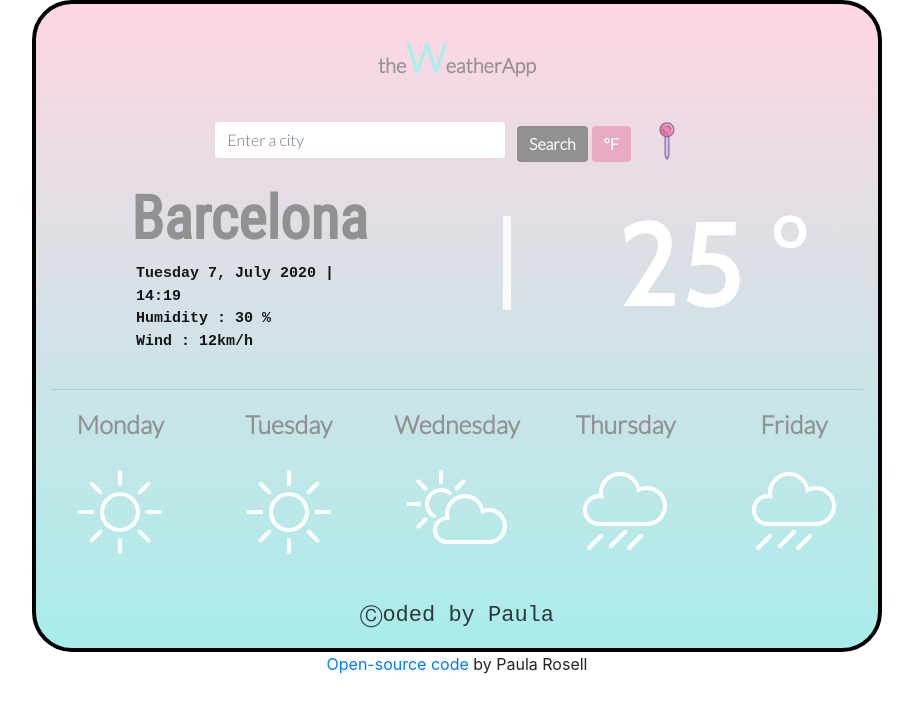
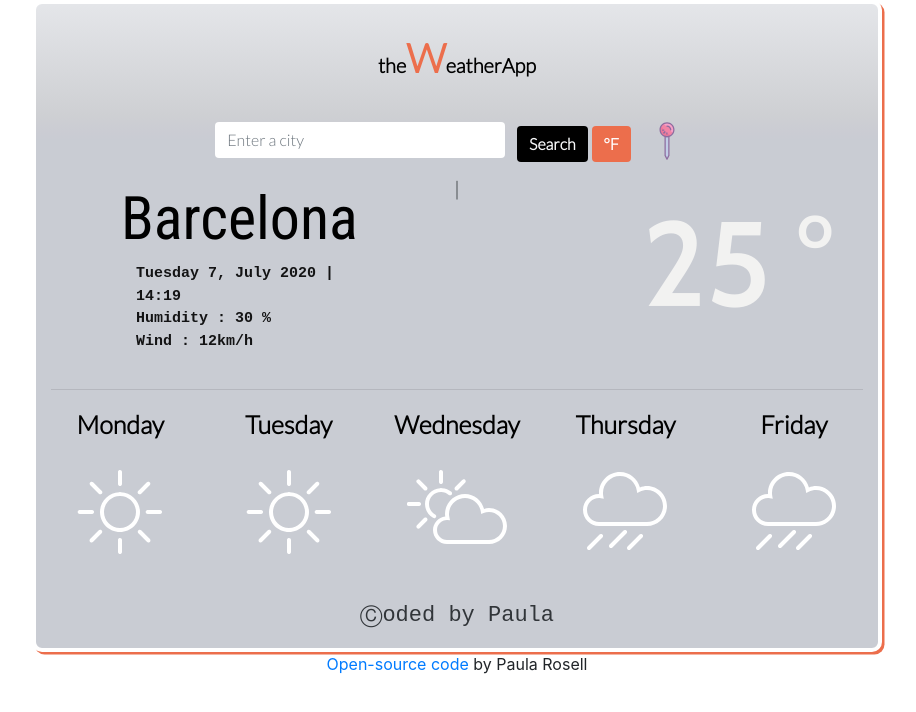
Before and after one commit to PaulaRS97/theWeather-app, a plain HTML site: page index.html in a window 1280 px wide. Shown: the whole page, without its empty margins (183-1099 px from the left). Drawn offline with nearby package versions, Linux system fonts and the light colour scheme; a web font is replaced by a local one.

Commit message:
Cambio radical del style

```diff
--- a/style.css
+++ b/style.css
@@ -1,13 +1,16 @@
 .container {
-    border-radius: 40px;
-    border: 4px solid black;
+  border-radius: 10px;
+  border: 4px solid white;
   font-family: "Lato", sans-serif;
   font-size: 20px;
   text-align: center;
-    background-image: linear-gradient(to top, #a8edea 0%, #fed6e3 100%);
+  background: #C9CCD3;
+  background-image: linear-gradient(-180deg, rgba(255,255,255,0.50) 0%, rgba(0,0,0,0.50) 100%);
+  background-blend-mode: lighten;
   max-width: 850px;
   display: block;
   position: relative;
+  box-shadow: 2.5px 2.5px #EC6E4C;
 
 }
 .current-date{
@@ -22,13 +25,13 @@
 .title {
   text-align: center;
   font-size: 20px;
-    color: #919191;
+  color: black;
 }
 
 .W {
   font-size: 40px;
-    color: #acecea;
-    font-weight: bold;
+  color: #EC6E4C;
+  font-weight: bolder;
 }
 .form-inline {
   display: inline-block;
@@ -39,12 +42,15 @@
   border: #acecea;
 }
 #search-button {
-    background-color: #919191;
+  background-color: black;
   border: none;
   font-weight: bold;
 }
+#search-button:hover{
+    color:#EC6E4C;
+}
 #f-button {
-    background-color: rgb(233, 170, 198);
+  background-color: #EC6E4C;
   border: none;
   font-weight: bold;
 }
@@ -60,22 +66,12 @@
 
 .city {
   font-family: "Roboto Condensed", sans-serif;
-    font-weight: bold;
   font-size: 60px;
-    color: #919191;
+  color:black;
   margin-top: 10px;
-    margin-left: 80px;
+  margin-left: 70px;
 }
-.separation{
 
-  font-size: 100px;
-  color: white;
-  opacity: 0.9;
-  font-family: monospace;
-  margin-top: 15px;
- margin-left: 100px
-
-}
 .col-12 {
   text-align: left;
   margin-left: 70px;
@@ -86,22 +82,17 @@
   font-family: monospace;
 }
 
-.current-emoji-temperature{
-  margin-top: -100px;
-}
+
 .current-temperature {
 font-size: 120px;
 font-family: "Cabin", sans-serif;
-  color: white;
+color: #F2F2F1;
 text-align: center;
-  margin-right: 50px;
+}
+.current-icon{
+margin-top: 90px;
 }
 
-.current-temperature-celsius {
-    font-size: 100px;
-    color: white;
-    font-family: monospace;
-}
 
 .line{
 margin-top: -100px;
@@ -109,17 +100,11 @@
 
 .days {
   font-size: 25px;
-    color: #919191;
+  color: black;
   font-weight: bold;
   margin-bottom: -12px;
 }
 
-.days:hover{
-    color:pink;
-    cursor: pointer;
-    font-size: 28px;
-    transition: ease-in;
-  }
 
 .watermark {
   font-size: 22px;
```
Lines whose indentation alone changed are shown as unchanged.
